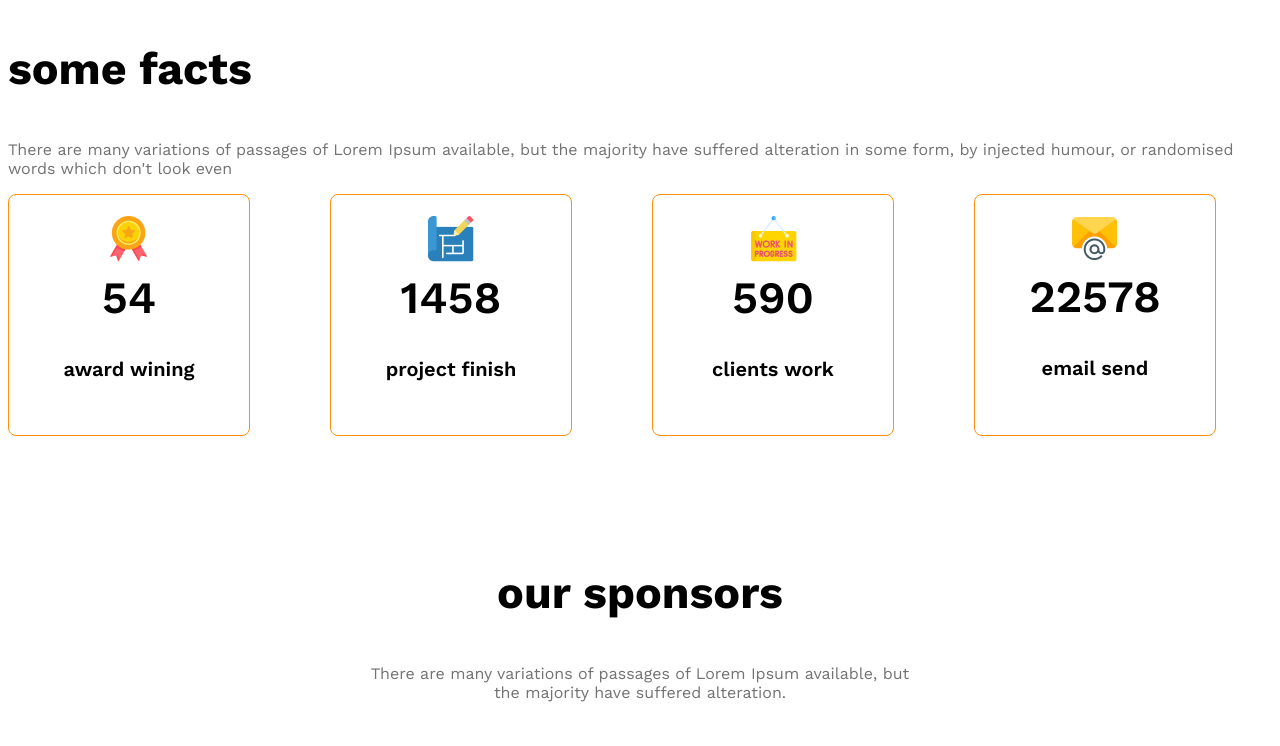
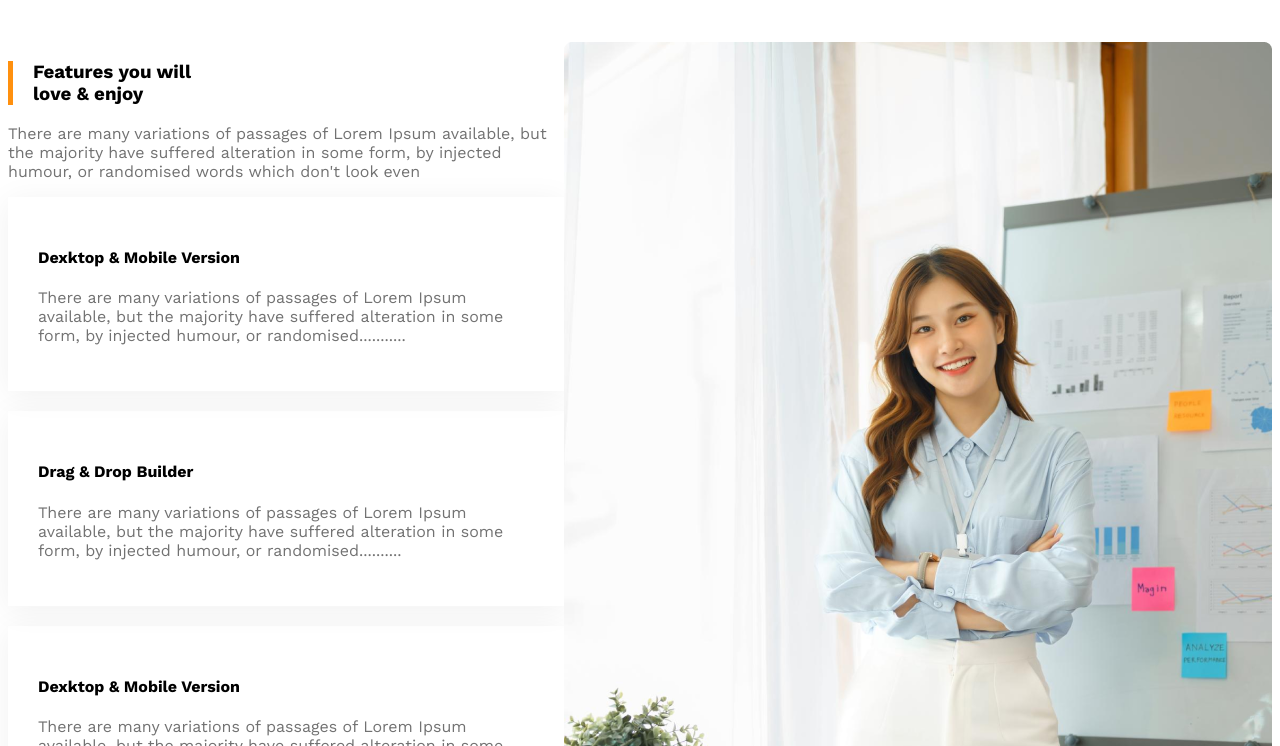
Before and after one commit to jahid516016/g3-architects-website, a plain HTML site: page index.html in a window 1280 px wide. Shown: the part 2110-2856 px from the top of the page. Drawn offline with nearby package versions, Linux system fonts and the light colour scheme.

Commit message:
added feature and card

```diff
--- a/index.html
+++ b/index.html
@@ -55,9 +55,42 @@
          <button class="btn-primary">Explore More</button>
 </div>
         </section>
+        <!--features-->
+         <section class="features display-flex">
+            <div>
+                <h3 id="features-section-title" class="section-tittle">
+                  Features you will  <br>love & enjoy
+                </h3>
+                  <p class="text-light-gray">
+                    There are many variations of passages of Lorem Ipsum available, but the majority have suffered alteration in some form, by injected humour, or randomised words which don't look even
+                  </p>
+                  <!--features card container-->
+                  <div class="feature-card">
+                    <h4 class="feature-title">Dexktop & Mobile Version</h4>
+                    <p class="text-light-gray">There are many variations of passages of Lorem Ipsum available, but the majority have suffered alteration in some form, by injected humour, or randomised...........</p>
+                  </div>
+                  <div class="feature-card">
+                    <h4 class="feature-title">Drag & Drop Builder</h4>
+                    <p class="text-light-gray">There are many variations of passages of Lorem Ipsum available, but the majority have suffered alteration in some form, by injected humour, or randomised..........</p>
+                  </div>
+                  <div class="feature-card">
+                    <h4 class="feature-title">Dexktop & Mobile Version</h4>
+                    <p class="text-light-gray">There are many variations of passages of Lorem Ipsum available, but the majority have suffered alteration in some form, by injected humour, or randomised...........</p>
+                  </div>
+                  <div class="feature-card">
+                    <h4 class="feature-title">Dexktop & Mobile Version</h4>
+                    <p class="text-light-gray">There are many variations of passages of Lorem Ipsum available, but the majority have suffered alteration in some form, by injected humour, or randomised...........</p>
+                  </div>
+            </div>
+            <div>
+                <img src="images/architect.png" alt="">
+                <button id="experience-badge"  class="btn-primary"><span id="experience-year">10+ years </span><br>
+                <span>experience</span></button>
+            </div>
+         </section>
         <!-- 2nd team seation start-->
          <section>
-           <h3 class="section-title">
+           <h3  class="section-title">
             some facts
            </h3>
            <p class="text-light-gray">
@@ -102,6 +135,7 @@
            </div>
            </div>
          </section>
+
          <!--some facts-->
          <section class="our-sponsor">
             <div class="sponsor-info">
--- a/styels/g3 architects.css
+++ b/styels/g3 architects.css
@@ -151,7 +151,25 @@ main>section{
 .sponsor-companys img{
 filter: grayscale(100%);
 }
-
+#features-section-title{
+  border-left:5px solid #FF900E;
+  padding-left: 20px;
+}
+.feature-card{
+  padding: 30px;
+  box-shadow: 0 4px 30px 0 rgba(0, 0, 0, 0.06);
+  gap: 20;
+  margin-bottom: 20px;
+}
+.feature-card.feature-title{
+  font-weight: 600;
+  font-size: 1.25rem;
+  margin-top: 0px;
+  margin-bottom: 0px;
+}
+.feature{
+  gap: 100px;
+}
 
 
 
@@ -187,6 +205,7 @@ filter: grayscale(100%);
 }
 
 
+
 @media  screen  and(min-width:576px) and (max-width:992px) {
   .teams{
     flex-direction: column;
```
